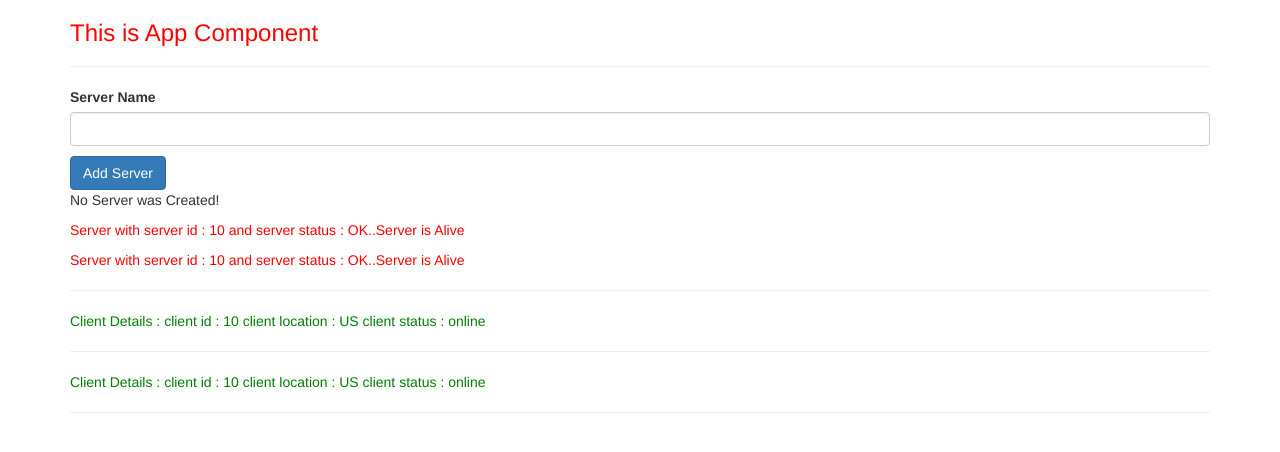
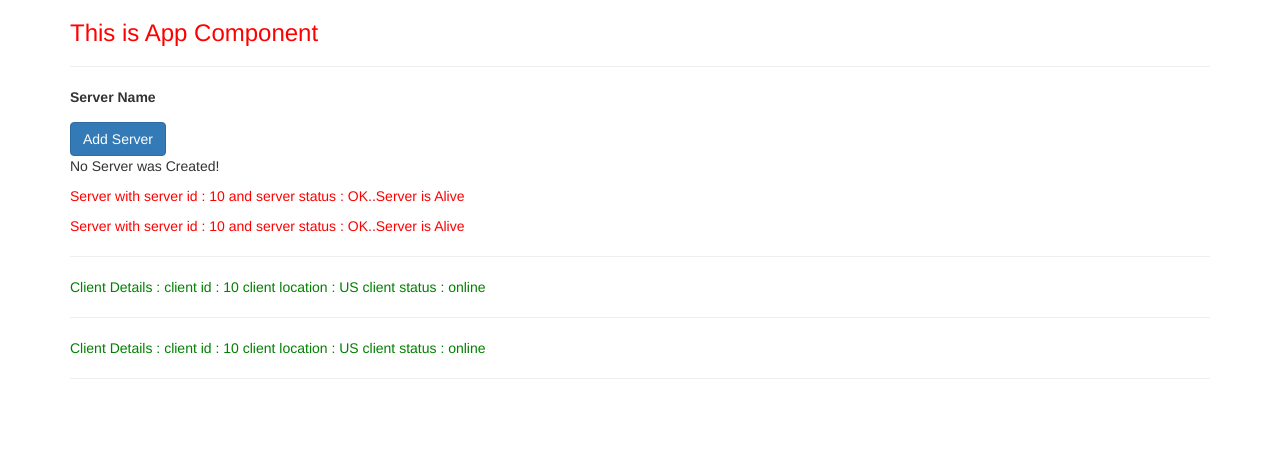
Before and after one commit to AmeyaChavre/Ng-Server-Client, an Angular app in the folder ng8-app/: page / in a window 1280 px wide. Shown: the top 452 px of the page. Built offline with nearby package versions, Linux system fonts and the light colour scheme.

Commit message:
Commit#112

```diff
--- a/ng8-app/src/app/servers/servers.component.html
+++ b/ng8-app/src/app/servers/servers.component.html
@@ -1,7 +1,8 @@
 <label>Server Name</label>
-<input type="text" class="form-control"
-[(ngModel)]="serverName"
->
+<!--input type="text"
+class="form-control"
+(input)="onUpdateServerName($event)"
+-->
 <p>{{serverName}}</p>
 <button
 class="btn btn-primary"
```
